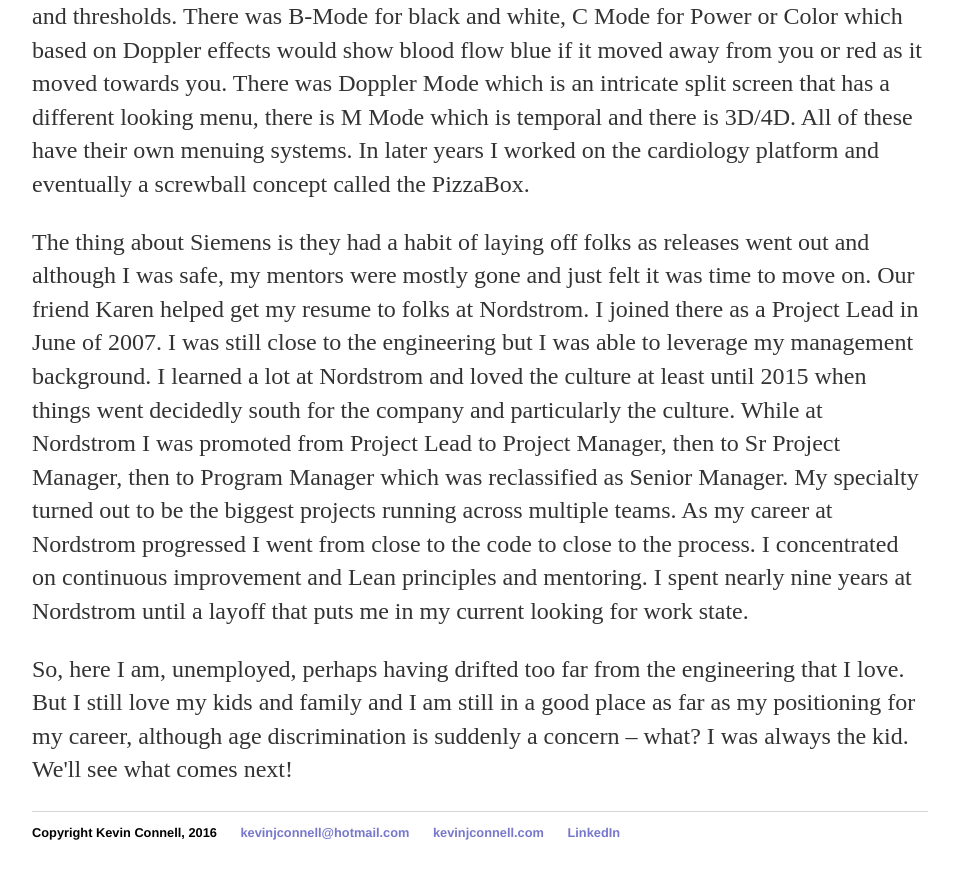
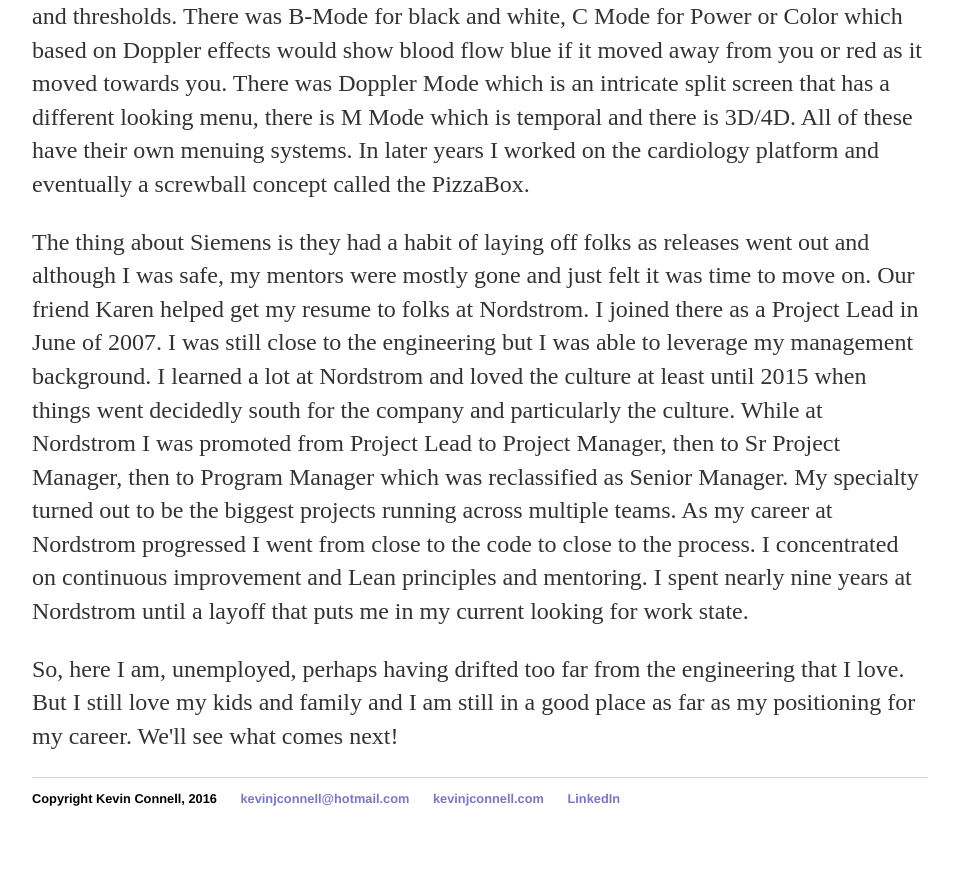
Before and after one commit to mo4dawg/mo4dawg.github.io, a Jekyll site: the page built from about/index.html, in a window 1280 px wide and 900 px high, scrolled down 3936 px. Shown: the top 879 px of the window, without its empty margins (160-1119 px from the left). Built offline with Jekyll 4.4.1, drawn with Linux system fonts in a browser that asks for light colours.

Commit message:
Update index.html

```diff
--- a/about/index.html
+++ b/about/index.html
@@ -20,5 +20,5 @@
 <p>Applied Microsystems was an interesting and fortunate place for me to intern.  I was given a project to write a Unix version of an existing Windows registry browser.  The browser could display the contents of a chipset and show which register values were flipped and what the values were.  I created this monster using Motif which has plentiful memory leaks.  Which is sort of funny because one of the core tools created by Applied Microsystems was to detect/resolve memory and handle leaks.  Anyway I made this thing work, and I think I surprised a few people.  They hired me full time and put me on a cool project called SoftLogic which would emulate a specification for a chip that did not yet exist.  Our primary customer was Lucent Technologies.  Interestingly Applied Microsystems and Lucent both took a dive later that year so I moved on to Siemens Ultrasound.</p>
 <p>Siemens turned out to be a perfect fit, I joined in November 2001.  Both companies used Rational Clearcase, both companies were doing a mix of Windows and Unix work.  I moved seamlessly from my Solaris machine at Applied Microsystems to a Solaris machine at Siemens.  I was able to quickly get my development environment up with Emacs and Bash shell.  Those were the days.  I loved working on the Elegra system.  It turned out in the end I was the last developer still working on the system before moving over to the Windows based Antares platform.  With Antares we built a set of proprietary menu widgets.  After some help on the first one I was able to create my own and eventually took over as the key guy on the menu UI.  Ultrasounds have various modes each having a completely different set of controls and thresholds.  There was B-Mode for black and white, C Mode for Power or Color which based on Doppler effects would show blood flow blue if it moved away from you or red as it moved towards you.  There was Doppler Mode which is an intricate split screen that has a different looking menu, there is M Mode which is temporal and there is 3D/4D.  All of these have their own menuing systems.  In later years I worked on the cardiology platform and eventually a screwball concept called the PizzaBox. </p>
 <p> The thing about Siemens is they had a habit of laying off folks as releases went out and although I was safe, my mentors were mostly gone and  just felt it was time to move on.  Our friend Karen helped get my resume to folks at Nordstrom.  I joined there as a Project Lead in June of 2007.  I was still close to the engineering but I was able to leverage my management background.  I learned a lot at Nordstrom and loved the culture at least until 2015 when things went decidedly south for the company and particularly the culture.  While at Nordstrom I was promoted from Project Lead to Project Manager, then to Sr Project Manager, then to Program Manager which was reclassified as Senior Manager.  My specialty turned out to be the biggest projects running across multiple teams.   As my career at Nordstrom progressed I went from close to the code to close to the process.  I concentrated on continuous improvement and Lean principles and mentoring. I spent nearly nine years at Nordstrom until a layoff that puts me in my current looking for work state. </p>
-<p>So, here I am, unemployed, perhaps having drifted too far from the engineering that I love.   But I still love my kids and family and I am still in a good place as far as my positioning for my career, although age discrimination is suddenly a concern – what?  I was always the kid.   We'll see what comes next!</p>
+<p>So, here I am, unemployed, perhaps having drifted too far from the engineering that I love.   But I still love my kids and family and I am still in a good place as far as my positioning for my career.  We'll see what comes next!</p>
 </div><!-- /.blurb -->
```
